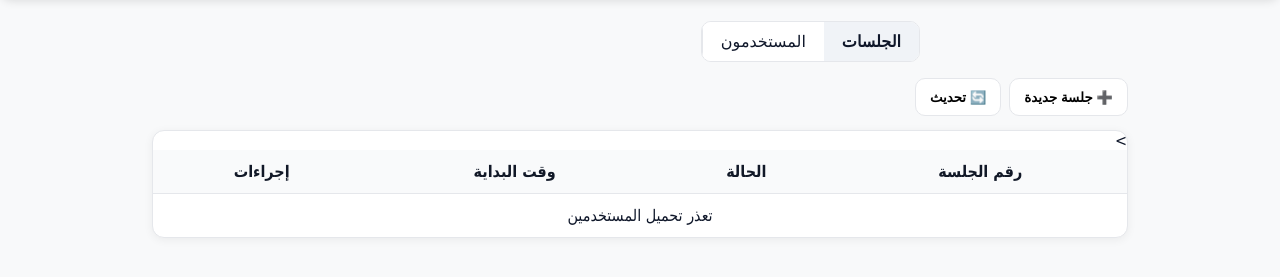
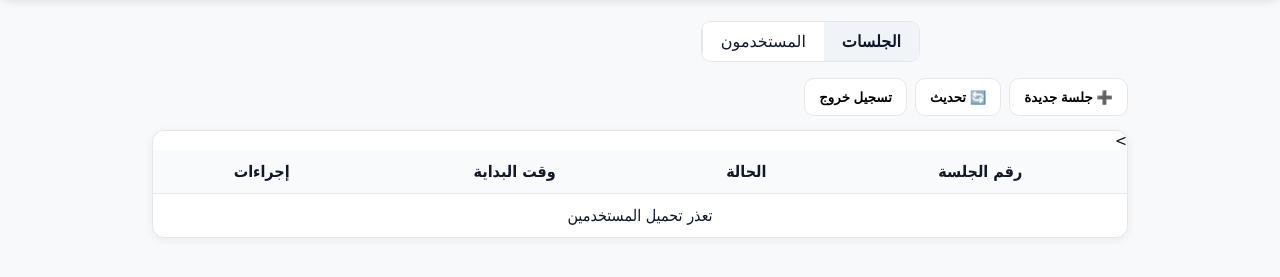
Before and after one commit to Oth5/Balot-calculator, a website: page public/games.html in a window 1280 px wide. Shown: the part 69-346 px from the top of the page. Drawn offline with nearby package versions, Linux system fonts and the light colour scheme; no server answers; sample sign-in values are in the browser's storage.

Commit message:
exit button

```diff
--- a/public/games.html
+++ b/public/games.html
@@ -22,6 +22,9 @@
         <div class="toolbar">
           <button class="btn" id="createGameBtn">➕ جلسة جديدة</button>
           <button class="btn" id="refreshGamesBtn">🔄 تحديث</button>
+ <button class="btn" id="logout">
+          <a href="login.html">تسجيل خروج</a>
+        </button>
         </div>
         <div class="table-wrap">
           <table>
--- a/public/style/style1.css
+++ b/public/style/style1.css
@@ -175,6 +175,12 @@
       .finished {
         background: #e6fcf5;
       }
+
+        a {
+        color: black;
+        text-decoration: none;
+
+      }
       @media (max-width: 720px) {
         .input {
           min-width: 160px;
```
